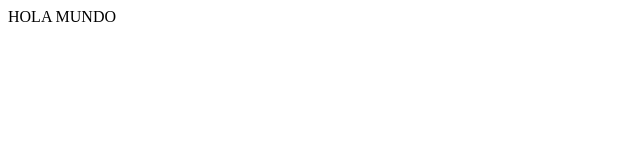
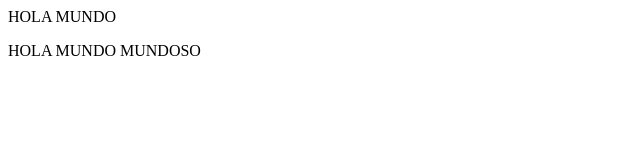
Before and after one commit to YaelEd/PrimerProyecto, a plain HTML site: page index.html in a window 1280 px wide. Shown: the whole page, without its empty margins (0-640 px from the left). Drawn offline with Linux system fonts and the light colour scheme.

Commit message:
Agregue HOLA MUNDOSO

```diff
--- a/index.html
+++ b/index.html
@@ -1,6 +1,7 @@
 <html>
 <body>
 	<p> HOLA MUNDO </P>
+	<p> HOLA MUNDO MUNDOSO </P>
 </body>
 
 </html>
```
